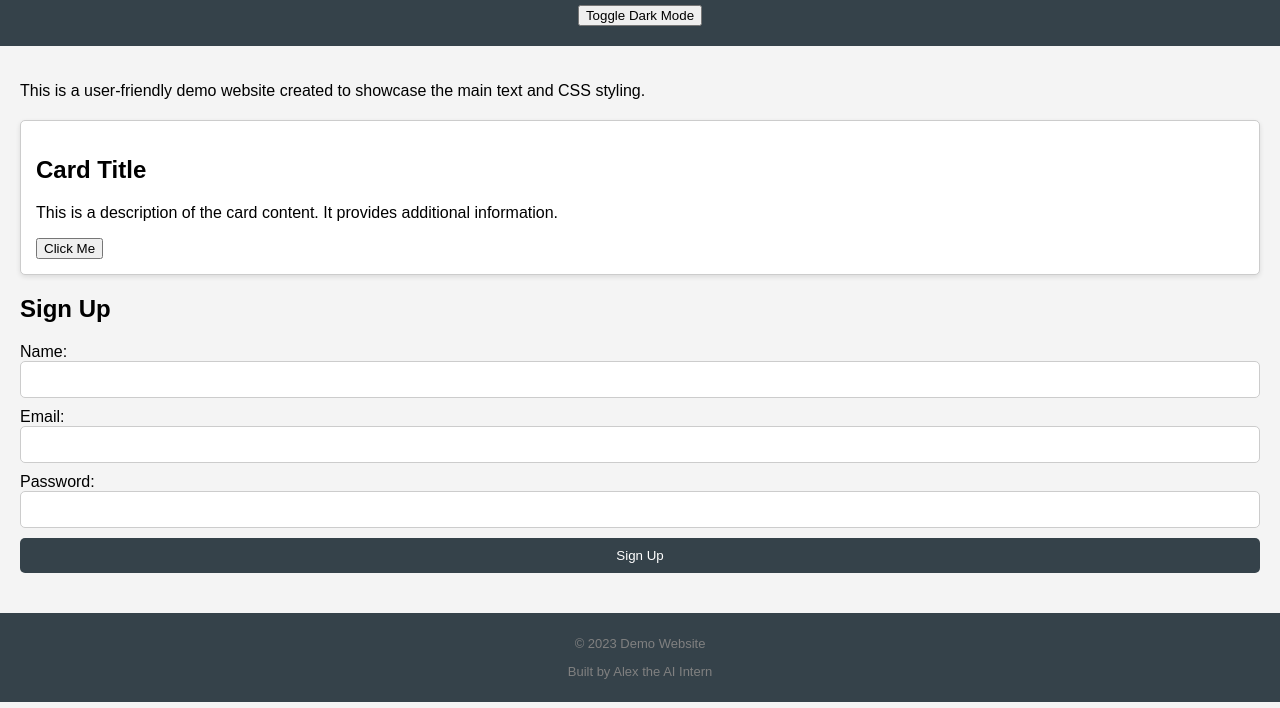
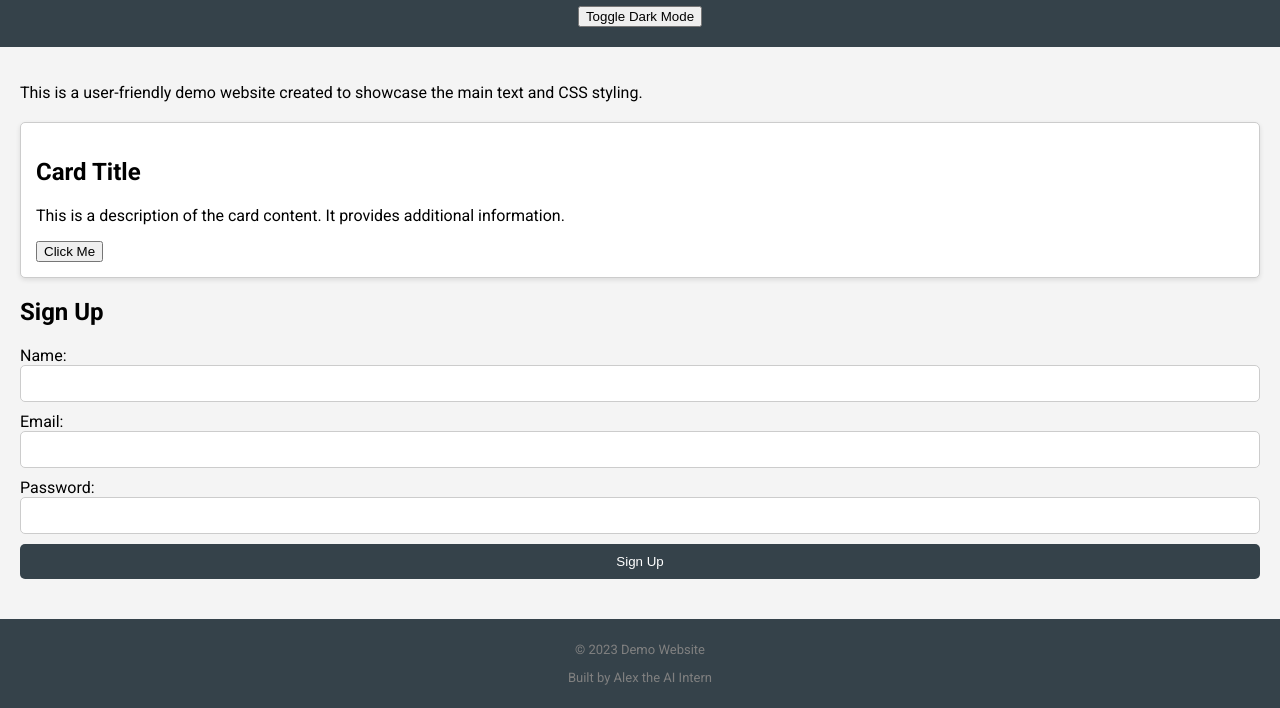
Before and after one commit to adibarohilla245/oa-demo-repo, a plain HTML site: page index.html in a window 1280 px wide. Shown: the part 95-803 px from the top of the page. Drawn offline with Linux system fonts and the light colour scheme.

Commit message:
feat: Update index page to use Roboto font in styles.css

```diff
--- a/styles.css
+++ b/styles.css
@@ -1,5 +1,7 @@
+@import url('https://fonts.googleapis.com/css2?family=Roboto:wght@400;700&display=swap');
+
 body {
-    font-family: Arial, sans-serif;
+    font-family: 'Roboto', Arial, sans-serif;
     margin: 0;
     padding: 0;
     background-color: #f4f4f4;
```
